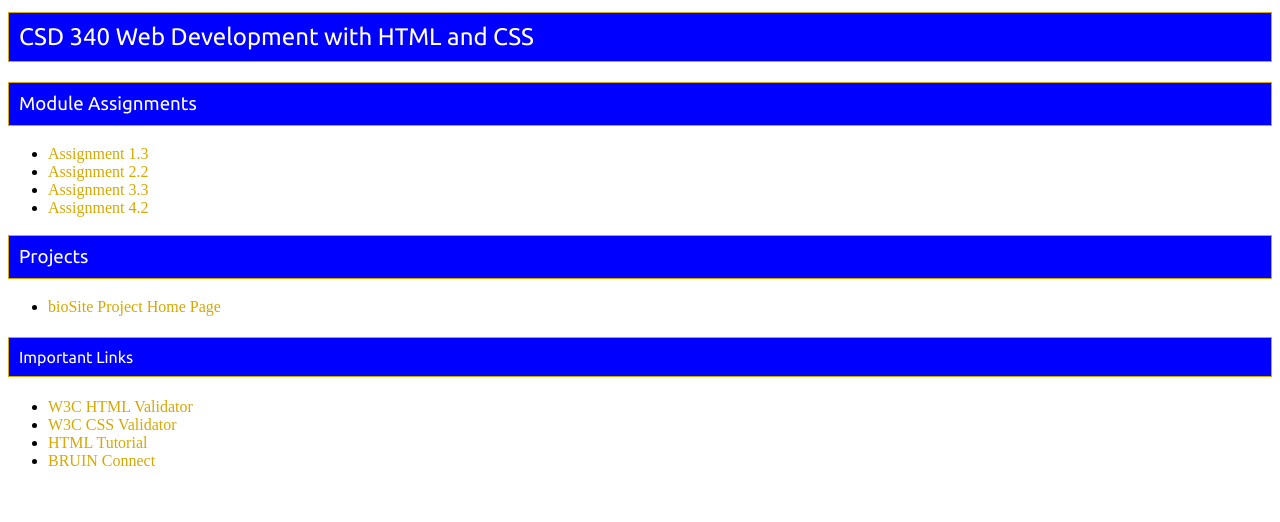
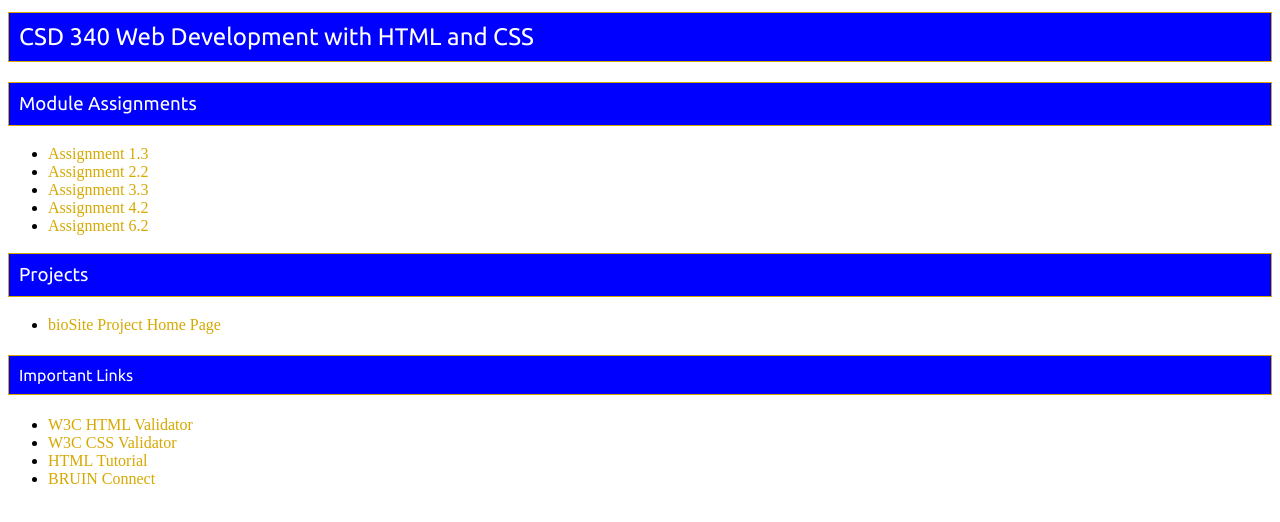
Before and after one commit to webstermadeit/csd-340, a plain HTML site: page index.html in a window 1280 px wide. Shown: the part 90-612 px from the top of the page. Drawn offline with Linux system fonts and the light colour scheme.

Commit message:
pushing 6/23/24

```diff
--- a/index.html
+++ b/index.html
@@ -24,6 +24,7 @@
     <li><a href="crose_Mod2_2.html">Assignment 2.2</a></li>
     <li><a href="module-3/crose_Mod3_3.html">Assignment 3.3</a></li>
     <li><a href="crose_Mod4_2.html">Assignment 4.2</a></li>
+    <li><a href="crose_Mod6_2.html">Assignment 6.2</a></li>
 </ul>
 <h3>Projects</h3>
 <ul>
```
